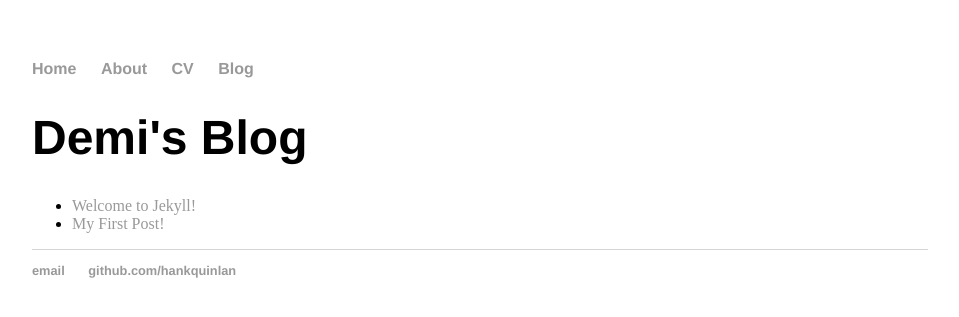
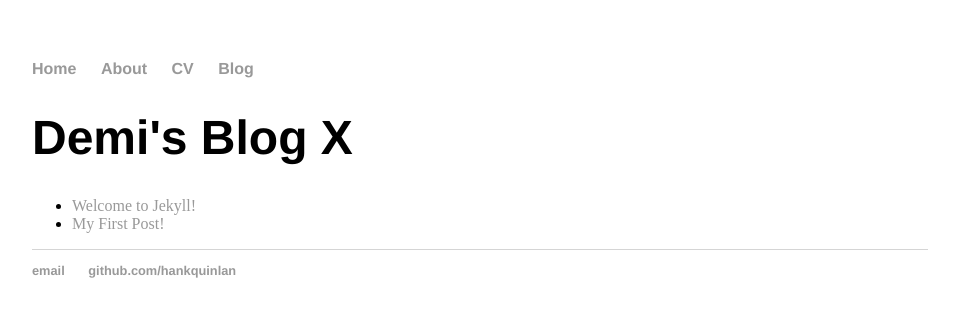
Before and after one commit to markdematteis/test, a Jekyll site: the page built from index.md, in a window 1280 px wide. Shown: the top 317 px of the page, without its empty margins (160-1119 px from the left). Built offline with Jekyll 4.4.1, drawn with Linux system fonts in a browser that asks for light colours.

Commit message:
Built site locally

```diff
--- a/index.md
+++ b/index.md
@@ -4,7 +4,7 @@
 # See: https://jekyllrb.com/docs/themes/#overriding-theme-defaults
 #layout: home
 layout: default
-title: Demi's Blog
+title: Demi's Blog X
 ---
 <h1>{{ page.title }}</h1>
 <ul>
```
